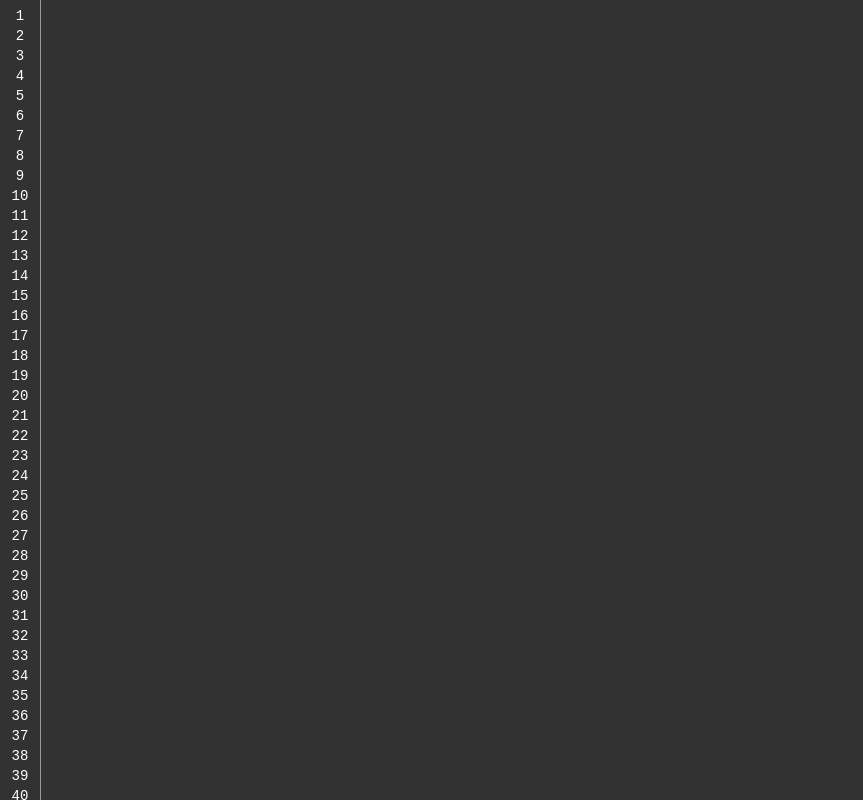
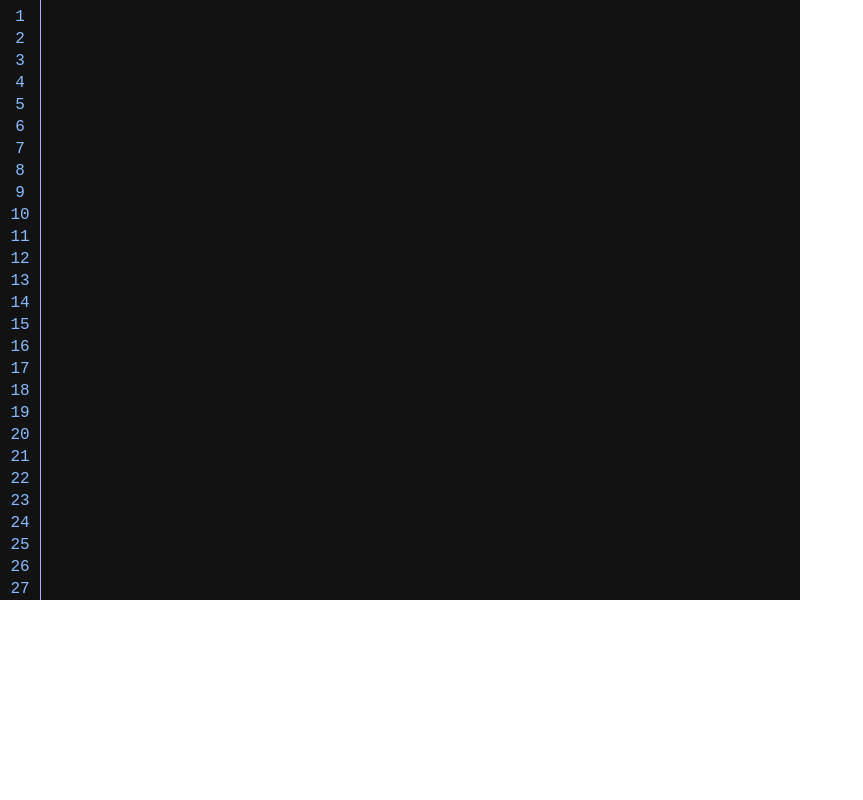
Before and after one commit to Halleys123/CodeEditor, a website built with Vite: page app/index.html in a window 1280 px wide. Shown: the whole page, without its empty margins (0-863 px from the left). Built offline with nearby package versions, Linux system fonts and the light colour scheme.

Commit message:
feat: Editor now supports virtual rendering

```diff
--- a/app/index.html
+++ b/app/index.html
@@ -9,7 +9,9 @@
 </head>
 
 <body>
-  <div id="app"></div>
+  <div id="app">
+    <div id='editor'></div>
+  </div>
   <script type="module" src="/src/main.ts"></script>
 </body>
 
--- a/app/src/main.ts
+++ b/app/src/main.ts
@@ -1,4 +1,4 @@
 import './style.css';
 import initEditor from '@packages/editor';
 
-initEditor('app');
+initEditor('editor');
--- a/app/src/style.css
+++ b/app/src/style.css
@@ -5,12 +5,17 @@
 }
 
 body {
-    height: 100vh;
-    min-height: 100vh;
-    display: flex;
+  height: 100vh;
+  min-height: 100vh;
+  display: flex;
 }
 
 #app {
   width: 100vw;
   height: 100vh;
 }
+
+#editor {
+  width: 800px;
+  height: 600px;
+}
--- a/packages/editor/index.ts
+++ b/packages/editor/index.ts
@@ -5,99 +5,33 @@ function setClasses() {
   }
 
   // Fixed classes
-  const div_line = `.vertical-division-line {self-stretch: 1; border-right: 1px solid #999999}`;
+  const div_line = `.vertical-division-line {align-self: stretch; border-right: 1px solid #aaafff}`;
 
   // Dynamic Classes
-  const container_class = `.parent-container { background-color: #323232; width: 100%; height: 100%; overflow: hidden; font-size: 14px; display: flex;flex-direction: row; gap: 0; font-family: monospace;}`;
+  const virtualization_wrapper = `.virtualization_wrapper {position: relative; width: 100%; height: 100%;}`;
+  const sticky_content_wrapper = `.sticky_content_wrapper {position: sticky; top: 0;left: 0; background-color: #121212; width: 100%; height: 100%; overflow: hidden; font-size: 16px; display: flex; flex-direction: row; gap: 0; font-family: monospace;} .sticky_content_wrapper > div { padding: 8px 0; display: flex; flex-direction: column; gap: 4px; align-self: stretch;  }`;
 
-  const container_class__numbers = `.number-container { padding: 8px 0; display: flex; flex-direction: column; gap: 4px; align-items: center;justify-content: space-between; self-stretch: 1; min-width: 40px; max-width: 60px; font-size: 14px; text-align: right; }`;
-  const number_span = '.number_span { color: white; }';
+  const numberContainerClass = `.number-container-container { align-items: center; justify-content: space-between; min-width: 40px; max-width: 60px; text-align: right; }`;
+  const number_span = '.number_span { color: #88bbff; }';
   const dummy_number_span = `.dummy_number_span {opacity: 0; position: absolute; top: 0; left: 0;}`;
 
-  const container_class__code = `.code-container { self-stretch: 1; flex: 1; font-size: 14px }`;
+  const editorContainerClass = `.editor-container-class { flex: 1; font-size: 14px }`;
+  const code_line = `.code-line { width: 100%; flex: 1;cursor: text; transition: all 0.05s;} .code-line:hover {background-color: #151515}`;
 
-  styles.innerHTML += container_class;
+  styles.innerHTML += virtualization_wrapper;
 
-  styles.innerHTML += container_class__numbers;
+  styles.innerHTML += sticky_content_wrapper;
+
+  styles.innerHTML += numberContainerClass;
   styles.innerHTML += number_span;
   styles.innerHTML += dummy_number_span;
 
   styles.innerHTML += div_line;
 
-  styles.innerHTML += container_class__code;
+  styles.innerHTML += editorContainerClass;
+  styles.innerHTML += code_line;
 
   document.querySelector('head')?.insertAdjacentElement('beforeend', styles);
-}
-
-function createContainer(parentId: string) {
-  const div = document.createElement('div');
-  div.classList.add('parent-container');
-
-  const number_div = document.createElement('div');
-  number_div.classList.add('number-container');
-
-  const dummy_span = document.createElement('span');
-  dummy_span.innerText += '1';
-  dummy_span.classList.add('number_span', 'dummy_number_span');
-
-  number_div.insertAdjacentElement('beforeend', dummy_span);
-
-  const div_line = document.createElement('div');
-  div_line.classList.add('vertical-division-line');
-
-  const code_div = document.createElement('div');
-  code_div.classList.add('code-container');
-
-  div.insertAdjacentElement('beforeend', number_div);
-  div.insertAdjacentElement('beforeend', div_line);
-  div.insertAdjacentElement('beforeend', code_div);
-
-  console.log(div);
-
-  document.getElementById(parentId)?.insertAdjacentElement('beforeend', div);
-
-  setupNumbers(number_div, dummy_span);
-}
-
-function setupNumbers(numbersDiv: HTMLDivElement, dummySpan: HTMLSpanElement) {
-  if (!dummySpan || !numbersDiv) {
-    console.error(
-      'There was some error initializing the editor dummy span not found'
-    );
-    console.info(`Parent: ${!!numbersDiv} and Dummy Span: ${!!dummySpan}`);
-    return;
-  }
-
-  const spanStyles = getComputedStyle(dummySpan);
-  const numberContainerStylers = getComputedStyle(numbersDiv);
-
-  const heightStr = spanStyles.height;
-
-  const containerHeightStr = numberContainerStylers.height;
-  const containerPaddingYStr = numberContainerStylers.paddingTop;
-  const containerGapStr = numberContainerStylers.gap;
-
-  const height: number = Math.round(parseFloat(heightStr) || 1);
-  const container_height: number = Math.round(
-    parseFloat(containerHeightStr) || 1
-  );
-  const container_padding_y = Math.round(parseFloat(containerPaddingYStr) || 0);
-  const container_gap = Math.round(parseFloat(containerGapStr) || 0);
-
-  const maxLines: number = Math.round(
-    (container_height - container_padding_y) / (height + container_gap)
-  );
-  console.log(maxLines);
-
-  for (let i = 1; i <= maxLines; i += 1) {
-    const span = document.createElement('span');
-    span.innerText += i.toString();
-    span.classList.add('number_span');
-
-    numbersDiv.insertAdjacentElement('beforeend', span);
-  }
-
-  const number_span = document.createElement('span');
 }
 
 class Editor {
@@ -105,6 +39,9 @@ class Editor {
   initialized: boolean = false;
   getCodeOn: 'update' | 'manual' | 'timed' = 'manual';
   code: string = '';
+  totalLinesInView: number = 0;
+  totalCodeLines: number = 1000;
+  numberSpanElements: HTMLSpanElement[] = [];
 
   constructor(parentId: string, getCode: (code: string) => void) {
     this.parentId = parentId;
@@ -115,7 +52,123 @@ class Editor {
     this.initialized = true;
 
     setClasses();
-    createContainer(this.parentId);
+
+    const virtualization_container = document.createElement('div');
+    virtualization_container.classList.add('virtualization_wrapper');
+
+    const sticky_content_wrapper = document.createElement('div');
+    sticky_content_wrapper.classList.add('sticky_content_wrapper');
+
+    const number_div = document.createElement('div');
+    number_div.classList.add('number-container-container');
+
+    const dummy_number_span = document.createElement('span');
+    dummy_number_span.innerText += '1';
+    dummy_number_span.classList.add('number_span', 'dummy_number_span');
+
+    const div_line = document.createElement('div');
+    div_line.classList.add('vertical-division-line');
+
+    const code_div = document.createElement('div');
+    code_div.classList.add('editor-container-class');
+
+    virtualization_container.insertAdjacentElement(
+      'beforeend',
+      sticky_content_wrapper
+    );
+
+    sticky_content_wrapper.insertAdjacentElement('beforeend', number_div);
+    sticky_content_wrapper.insertAdjacentElement('beforeend', div_line);
+    sticky_content_wrapper.insertAdjacentElement('beforeend', code_div);
+
+    number_div.insertAdjacentElement('beforeend', dummy_number_span);
+
+    const userProvidedParentElement = document.getElementById(this.parentId);
+    if (!userProvidedParentElement) {
+      console.error(
+        `ID Provided has not associated html element: ${this.parentId}`
+      );
+      return;
+    }
+
+    userProvidedParentElement?.insertAdjacentElement(
+      'beforeend',
+      virtualization_container
+    );
+
+    userProvidedParentElement.style.overflow = 'auto';
+
+    // ! Calculating height of each line later will be used for virtualization
+
+    const spanStyles = getComputedStyle(dummy_number_span);
+    const userProvidedParentElementStyle = getComputedStyle(
+      userProvidedParentElement
+    );
+    const ContentDivStyles = getComputedStyle(code_div);
+
+    const dummySpanHeightStr = spanStyles.height;
+
+    const userProvidedParentHeightStr = userProvidedParentElementStyle.height;
+    const ContentDivPaddingYStr = ContentDivStyles.paddingTop;
+    const ContentDivGapStr = ContentDivStyles.gap;
+
+    const DummySpanHeight: number = parseFloat(dummySpanHeightStr) || 1;
+
+    const PrimaryDivHeight: number =
+      parseFloat(userProvidedParentHeightStr) || 1;
+    const ContentPaddingY = parseFloat(ContentDivPaddingYStr) || 0;
+    const ContentDivGap = parseFloat(ContentDivGapStr) || 0;
+
+    sticky_content_wrapper.style.height = userProvidedParentElementStyle.height;
+
+    const maxLines: number = Math.round(
+      (PrimaryDivHeight - 2 * ContentPaddingY) /
+        (DummySpanHeight + ContentDivGap)
+    );
+
+    console.log(
+      PrimaryDivHeight,
+      ContentPaddingY,
+      DummySpanHeight,
+      ContentDivGap,
+      maxLines,
+      this.totalCodeLines * (DummySpanHeight + ContentDivGap)
+    );
+
+    this.totalLinesInView = maxLines;
+    virtualization_container.style.height =
+      (this.totalCodeLines * (DummySpanHeight + ContentDivGap)).toString() +
+      'px';
+
+    number_div.removeChild(dummy_number_span);
+
+    for (let i = 1; i <= maxLines; i += 1) {
+      const code_line_div = document.createElement('div');
+      const span = document.createElement('span');
+
+      span.innerText += i.toString();
+      span.classList.add('number_span');
+      code_line_div.classList.add('code-line');
+      code_line_div.style.height = dummySpanHeightStr;
+
+      code_div.insertAdjacentElement('beforeend', code_line_div);
+      number_div.insertAdjacentElement('beforeend', span);
+
+      this.numberSpanElements.push(span);
+    }
+
+    userProvidedParentElement.addEventListener('scroll', (e) => {
+      const scrollTop = (e.target as HTMLElement).scrollTop;
+      this.updateNumbers(
+        Math.round(scrollTop / (DummySpanHeight + ContentDivGap) || 1)
+      );
+    });
+  }
+
+  updateNumbers(startFrom: number) {
+    this.numberSpanElements.forEach((item, idx) => {
+      item.innerHTML = (startFrom + idx).toString();
+    });
   }
 
   updateGetCodeOn(method: 'manual' | 'timed' | 'update') {
@@ -126,6 +179,7 @@ class Editor {
 function initEditor(parentId: string) {
   const editor = new Editor(parentId, (code: string) => {});
   editor.initialize();
+  editor.updateNumbers(1);
 }
 
 export { Editor };
```
